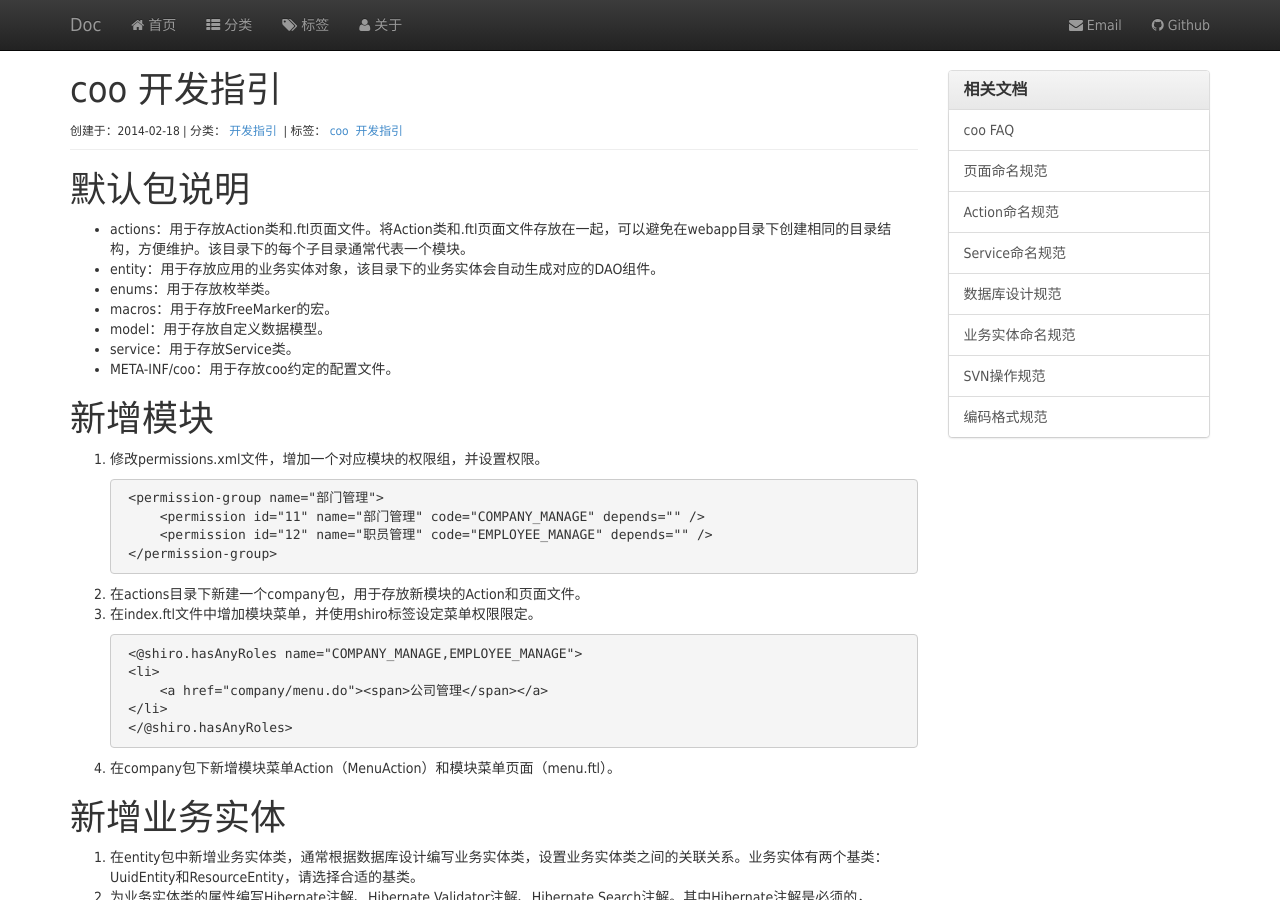
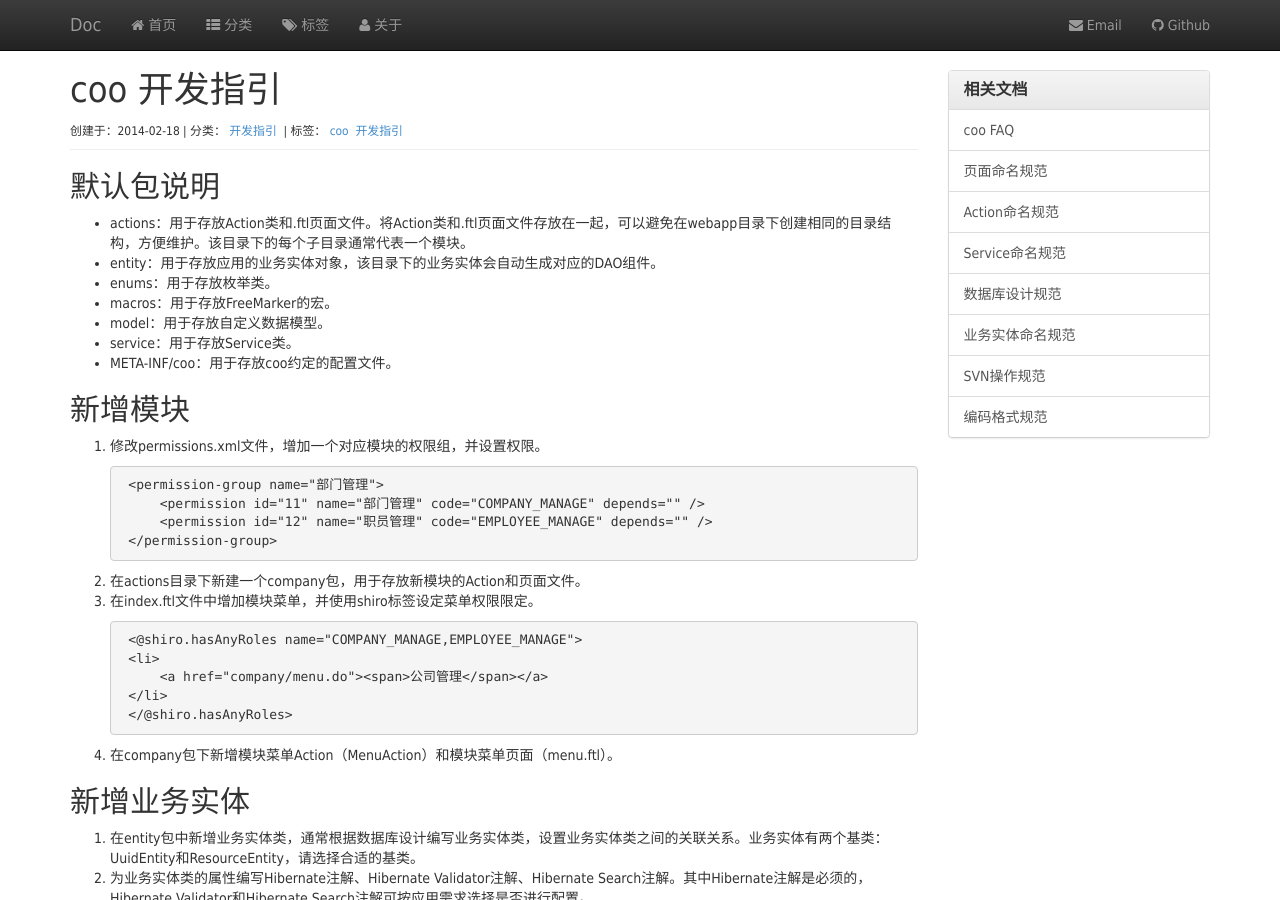
Before and after one commit to txidol/doc, a Jekyll site: the page built from _posts/2014-02-18-开发指引.md, in a window 1280 px wide and 900 px high. Built offline with Jekyll 4.4.1, drawn with Linux system fonts in a browser that asks for light colours; nearby versions of some CDN libraries; Markdown is read by kramdown in place of the engine named in the settings.

Commit message:
修改标题字体大小。

````diff
--- a/_posts/2014-02-18-开发指引.md
+++ b/_posts/2014-02-18-开发指引.md
@@ -5,7 +5,7 @@ keywords: coo, 开发指引, 快速上手
 categories: [开发指引]
 tags: [coo, 开发指引]
 ---
-#默认包说明
+##默认包说明
 * actions：用于存放Action类和.ftl页面文件。将Action类和.ftl页面文件存放在一起，可以避免在webapp目录下创建相同的目录结构，方便维护。该目录下的每个子目录通常代表一个模块。
 * entity：用于存放应用的业务实体对象，该目录下的业务实体会自动生成对应的DAO组件。
 * enums：用于存放枚举类。
@@ -15,7 +15,7 @@ tags: [coo, 开发指引]
 * META-INF/coo：用于存放coo约定的配置文件。
 <!-- more -->
 
-#新增模块
+##新增模块
 1. 修改permissions.xml文件，增加一个对应模块的权限组，并设置权限。
 
 	```
@@ -37,27 +37,27 @@ tags: [coo, 开发指引]
 	```
 4. 在company包下新增模块菜单Action（MenuAction）和模块菜单页面（menu.ftl）。
 
-#新增业务实体
+##新增业务实体
 1. 在entity包中新增业务实体类，通常根据数据库设计编写业务实体类，设置业务实体类之间的关联关系。业务实体有两个基类：UuidEntity和ResourceEntity，请选择合适的基类。
 2. 为业务实体类的属性编写Hibernate注解、Hibernate Validator注解、Hibernate Search注解。其中Hibernate注解是必须的，Hibernate Validator和Hibernate Search注解可按应用需求选择是否进行配置。
 3. 如果属性中出现枚举值，则需要在enums包中新建枚举类，枚举类需要实现IEnum接口，并在枚举属性上标识映射为枚举类型@Type(type = "IEnum")。
 4. 如果属性中出现其它自定义类型，需要用@Type标识出对应的自定义类型。
 
-#新增服务类
+##新增服务类
 1. 通常一个业务实体对应一个Service类，遵循命名规则有利于日后的维护。Service类中可以直接注入为业务实体自动装配的DAO组件来完成存储层的操作。
 2. 根据需求分析的用例以及界面原型编写业务逻辑方法，使用@Transactional标识事务类型。查询方法应使用只读事务，设置为@Transactional(readOnly = true)。
 3. 如果业务方法是对资源业务实体进行修改操作，可以使用@AutoFillResourceEntity注解自动填充资源业务实体的四个共有属性。
 4. 在业务方法中抛出UncheckedException异常，可以在UI层向用户的提示信息。提示信息可以使用MessageConfig组件获取，所有提示信息应当在messages.xml文件中配置。
 5. 分页查询方法参数可以使用通用的SearchModel类，如需要扩展查询条件可继承SearchModel类进行扩展，通常扩展的SearchModel子类可放到model包下。
 
-#新增Action类
+##新增Action类
 1. 通常一个业务实体对应一个Action类，遵循命名规则有利于日后维护。
 2. 通常可以从GenericAction继承，该基类注入了提示信息组件和及HttpServletRequest、HttpServletResponse、ServletContext对象；如果Action包含分页查询方法，应实现ModelDriver接口。
 3. 使用@Auth注解可以在类级别和方法级别进行权限限制。不带权限编码的@Auth注解表示需要用户登录才可以访问，带有权限编码的@Auth注解表示用户需要具备这些权限才能访问。设置多个权限编码表示用户只需要具备其中一个权限就能访问。
 4. 使用@Action注解标识方法的URL映射，遵循命名规则有利于日后维护。
 5. 使用AjaxResultUtils类返回操作成功提示信息，该工具类依照DWZ的提示信息规则，需要参考DWZ的提示信息应用场景。
 
-#新增页面文件
+##新增页面文件
 1. 页面命名通常与Action上对应的方法的URL标识一致。
 2. 需要了解FreeMarker的常用语法以及Struts表单组件标签的使用。
 3. 需要了解DWZ的UI组件以及常用的表单验证规则。
````
